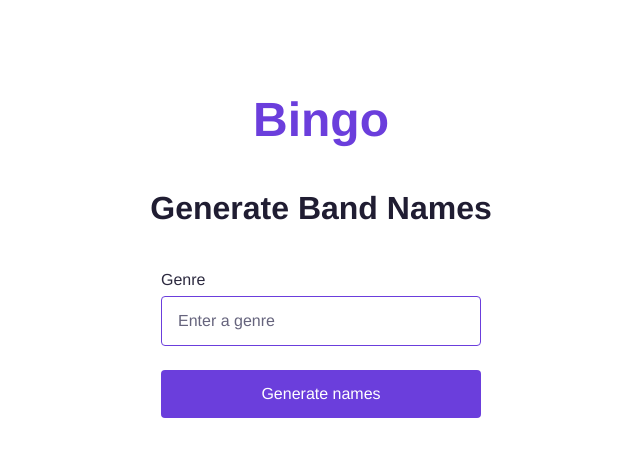
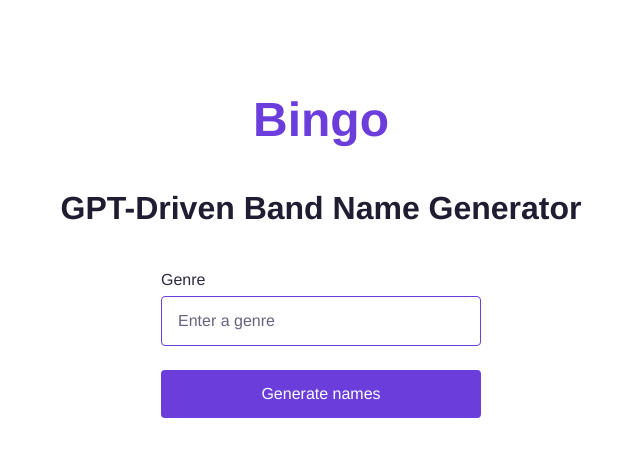
Before and after one commit to landeaux/bingo, a Nuxt app: page / in a window 1280 px wide. Shown: the top 456 px of the page, without its empty margins (319-959 px from the left). Built offline with nearby package versions, Linux system fonts and the light colour scheme; a web font is replaced by a local one.

Commit message:
mention GPT in page subtitle

```diff
--- a/app.vue
+++ b/app.vue
@@ -36,7 +36,7 @@ async function onSubmit() {
 <template>
   <main class="main">
     <h1>{{ title }}</h1>
-    <h2>Generate Band Names</h2>
+    <h2>GPT-Driven Band Name Generator</h2>
     <form @submit.prevent="onSubmit">
       <label for="genre">Genre</label>
       <input
```
